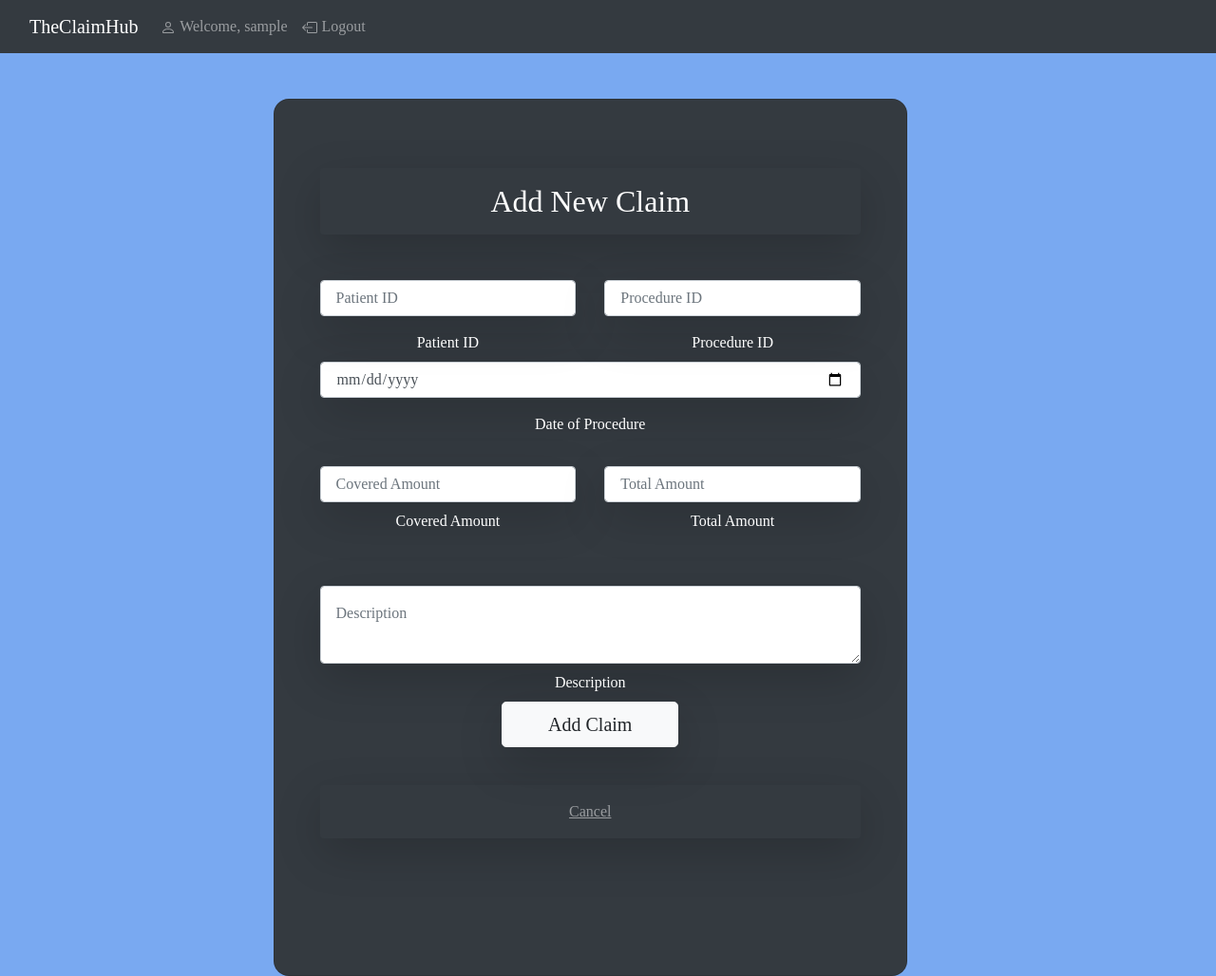
After one commit to tejaskulkarni7/TheClaimHubProject, a Flask app: page /addclaim in a window 1280 px wide. The commit adds this page. Shown: the whole page at 95% size. Run offline with Flask 2, Linux system fonts and the light colour scheme; the visitor is signed in with stand-in values (Sample User, id 1); data that the repository does not hold is empty; some libraries are stand-ins or nearby versions.

Commit message:
add claim page, form, and functionality.

```diff
--- a/app/forms.py
+++ b/app/forms.py
@@ -1,5 +1,5 @@
 from flask_wtf import FlaskForm
-from wtforms import StringField, PasswordField, SubmitField, RadioField, TextAreaField
+from wtforms import StringField, PasswordField, SubmitField, RadioField, TextAreaField, IntegerField, DateField, DecimalField
 from wtforms.validators import InputRequired, Length, EqualTo, Email, DataRequired, ValidationError
 
 
@@ -61,3 +61,14 @@ class PasswordForm(FlaskForm):
     currentpass = PasswordField(label='Enter Current Password', validators=[InputRequired(message="Password required"), DataRequired()])
     newpass = PasswordField(label='Enter New Password', validators=[InputRequired(message="Password required"), Length(min=4, max=32, message="Password must be between 4 and 32 characters"), DataRequired()])
     submit = SubmitField(label='Submit')
+
+class addClaimForm(FlaskForm):
+    patient_id = IntegerField(label='Patient ID', validators=[InputRequired(message="Patient ID Required"), DataRequired()])
+    procedure_id = IntegerField(label='Procedure ID', validators=[InputRequired(message="Procedure ID Required"), DataRequired()])
+    hospital_name = StringField(label='Hospital Name')
+    insurance_name = StringField(label='Insurance Name')
+    date = DateField(label='Date of Procedure', validators=[InputRequired(message="Date Required Required"), DataRequired()])
+    covered_amount = DecimalField(label='Covered Amount', validators=[InputRequired(message="Covered Amount Required"), DataRequired()])
+    total_amount = DecimalField(label='Total Amount', validators=[InputRequired(message="Total Amount Required"), DataRequired()])
+    description = TextAreaField(label='Description')
+    submit = SubmitField(label='Add Claim')
--- a/app/routes.py
+++ b/app/routes.py
@@ -1,4 +1,4 @@
-from app.forms import RegistrationForm, LoginForm, PasswordForm, GetNameForm, addHospitalForm, addInsuranceForm, FeedbackForm
+from app.forms import RegistrationForm, LoginForm, PasswordForm, GetNameForm, addHospitalForm, addInsuranceForm, FeedbackForm, addClaimForm
 
 from flask import render_template, redirect, url_for, request, flash, session
 from app import myapp_obj
@@ -482,3 +482,69 @@ def patientspage():
 
     # Render the template with the patients data
     return render_template('patientspage.html', patients=patients)
+
+
+@myapp_obj.route('/addclaim', methods=["GET", "POST"])
+@login_required
+def addclaim():
+    form = addClaimForm()
+    insurance_names = []
+    hospital_names = []
+
+    if form.validate_on_submit():
+        insurance_name = form.insurance_name.data
+        hospital_name = form.hospital_name.data
+        patient_id = form.patient_id.data
+        procedure_id = form.procedure_id.data
+        date = form.date.data
+        total_amount = form.total_amount.data
+        covered_amount = form.covered_amount.data
+        description = form.description.data
+        #userid = current_user.id
+        status = "Pending"
+
+        if current_user.user_type == "insurance_provider":
+            insurance_id = current_user.insurance_id
+            sql = "SELECT hospital_id FROM hospital WHERE name = %s"
+            val = (hospital_name,)
+            cursor.execute(sql, val)
+            result = cursor.fetchone() # Store the result in a variable
+            hospital_id = result[0]
+        if current_user.user_type == "hospital":
+            hospital_id = current_user.hospital_id
+            sql = "SELECT insurance_id FROM insurance WHERE name = %s"
+            val = (insurance_name,)
+            cursor.execute(sql, val)
+            result = cursor.fetchone() # Store the result in a variable
+            insurance_id = result[0]
+
+        #sql = "INSERT INTO claim (hospital_id, insurance_id, patient_id, procedure_id, status, date, total_amount, covered_amount, description) VALUES (%s, %s, %s, %s, %s, %s, %s, %s, %s)"
+        #val = (hospital_id, insurance_id, patient_id, procedure_id, status, date, total_amount, covered_amount, description)
+
+        connection.autocommit = False
+        try:
+            sql = "INSERT INTO claim (hospital_id, insurance_id, status, patient_id, procedure_id, date, covered_amount, total_amount, description) VALUES (%s, %s, %s, %s, %s, %s, %s, %s, %s)"
+            val = (hospital_id, insurance_id, status, patient_id, procedure_id, date, covered_amount, total_amount, description, )
+            cursor.execute(sql, val)
+            connection.commit()
+
+        except Exception as e:
+            # Rollback the transaction in case of error
+            connection.rollback()
+            print("Error: ", e)
+        finally:
+            # Ensure the connection is set back to autocommit mode
+            connection.autocommit = True
+
+        flash(f"Claim Added!", category='success')
+        return redirect(url_for('claimpage'))
+
+    cursor.execute("SELECT name FROM insurance")
+    # Fetch all rows and store the names in the insurance_names list
+    for row in cursor.fetchall():
+        insurance_names.append(row[0])
+    cursor.execute("SELECT name FROM hospital")
+    # Fetch all rows and store the names in the hospital_names list
+    for row in cursor.fetchall():
+        hospital_names.append(row[0])
+    return render_template("addclaim.html", form=form, insurance_names=insurance_names, hospital_names=hospital_names)
--- /dev/null
+++ b/app/templates/addclaim.html
@@ -0,0 +1,96 @@
+{% extends 'base.html'%}
+{% block title%}
+Add Claim
+{%endblock title%}
+
+{%block content%}
+<body>
+<!--SIGN UP FORM-->
+<section class="vh-100 gradient-custom">
+      <div class="container py-5 h-100">
+        <div class="row d-flex justify-content-center align-items-center h-100">
+          <div class="col-12 col-md-8 col-lg-6 col-xl-5">
+            <div class="card bg-dark text-white" style="border-radius: 1rem; width:150%; margin-left: -130px; ">
+              <div class="card-body p-5 text-center">
+              <div class="mb-md-5 mt-md-4 pb-5">
+                  <h2 class="shadow-lg p-3 mb-5 bg-body rounded" class="text-uppercase text-center mb-5">Add New Claim</h2>
+
+                  <form method="POST" class="form-register" style="color:white">
+                      {{ form.hidden_tag() }}
+
+
+
+                      <div class="row">
+                        <div class="col-md-6">
+                            {{ form.patient_id(class="shadow-lg p-3 mb-3 form-control", placeholder="Patient ID") }}
+                            {{ form.patient_id.label() }}
+                        </div>
+                        <div class="col-md-6">
+                            {{ form.procedure_id(class="shadow-lg p-3 mb-3 form-control", placeholder="Procedure ID") }}
+                            {{ form.procedure_id.label() }}
+                        </div>
+                    </div>
+
+                      <input type="date" name="date" class="shadow-lg p-3 mb-3 form-control" placeholder="Date of Procedure">
+                      <label for="date">Date of Procedure</label>
+                      <br> <br>
+
+                        {% if current_user.user_type == "insurance_provider" %}
+
+                            <select name="hospital_name" id="hospital_names">
+                                {% for name in hospital_names %}
+                                    <option value="{{ name }}">{{ name }}</option>
+                                {% endfor %}
+                            </select>
+                            <p>Hospital Name</p>
+                            <br>
+                            <br>
+                        {% endif %}
+                        {% if current_user.user_type == "hospital" %}
+
+                            <select name="insurance_name" id="insurance_names">
+                                {% for name in insurance_names %}
+                                    <option value="{{ name }}">{{ name }}</option>
+                                {% endfor %}
+                            </select>
+                            <p>Insurance Name</p>
+                            <br>
+                            <br>
+                        {% endif %}
+
+
+                    <div class="row">
+                        <div class="col-md-6">
+                            {{ form.covered_amount(class="shadow-lg p-3 mb-2 form-control", placeholder="Covered Amount") }}
+                            {{ form.covered_amount.label() }}
+                        </div>
+                        <div class="col-md-6">
+                            {{ form.total_amount(class="shadow-lg p-3 mb-2 form-control", placeholder="Total Amount") }}
+                            {{ form.total_amount.label() }}
+                        </div>
+                    </div>
+                    <br>
+                    <br>
+                    {{ form.description(class="shadow-lg p-3 mb-2 form-control", placeholder="Description") }}
+                    {{ form.description.label() }}
+
+                      <div class="d-flex justify-content-center">
+                        {{ form.submit(class="shadow-lg p-2 mb-3 bg-body btn btn-light btn-lg px-5") }}
+                      </div>
+                      <br>
+
+                      <p class="shadow-lg p-3 mb-0 bg-body rounded" class="mb-0"><a href="{{ url_for('claimpage') }}"
+                          class="text-white-50 fw-bold"><u>Cancel</u></a></p>
+
+                  </form>
+
+                  </div>
+              </div>
+              </div>
+          </div>
+          </div>
+      </div>
+</section>
+</body>
+{%endblock content%}
+</html>
--- a/app/templates/claimpage.html
+++ b/app/templates/claimpage.html
@@ -70,6 +70,10 @@ Claims
     </style>
 </head>
 <body>
+<div class="button-container">
+    <!-- "Add Claim" Button -->
+    <a href="{{ url_for('addclaim') }}" class="add-claim-btn">Add Claim</a>
+</div>
 <div style="padding-top: 15px;"></div>
 <ul style="list-style-type: none; flex-wrap: wrap; color: black">
     {% for claim in claims %}
```
